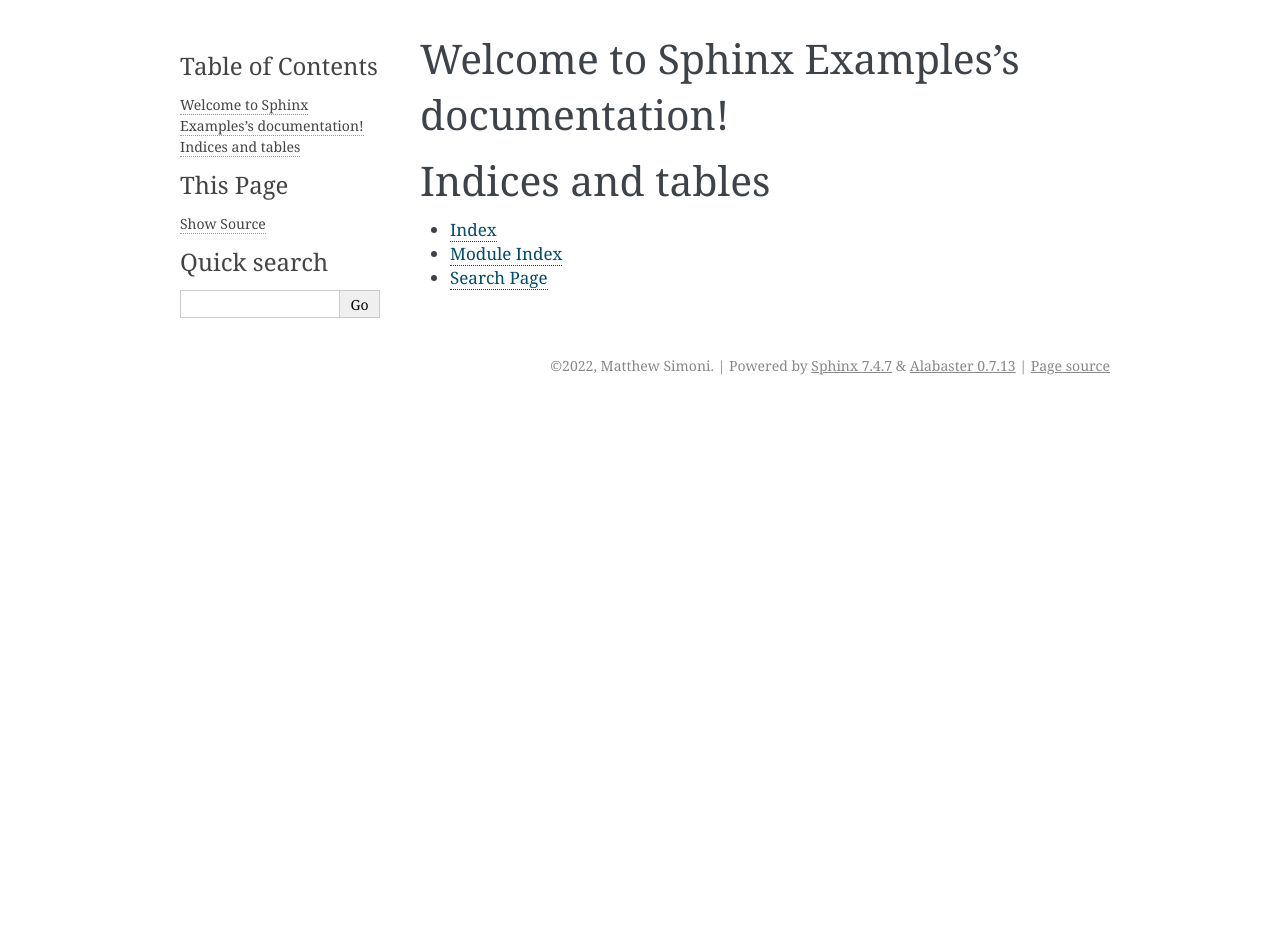
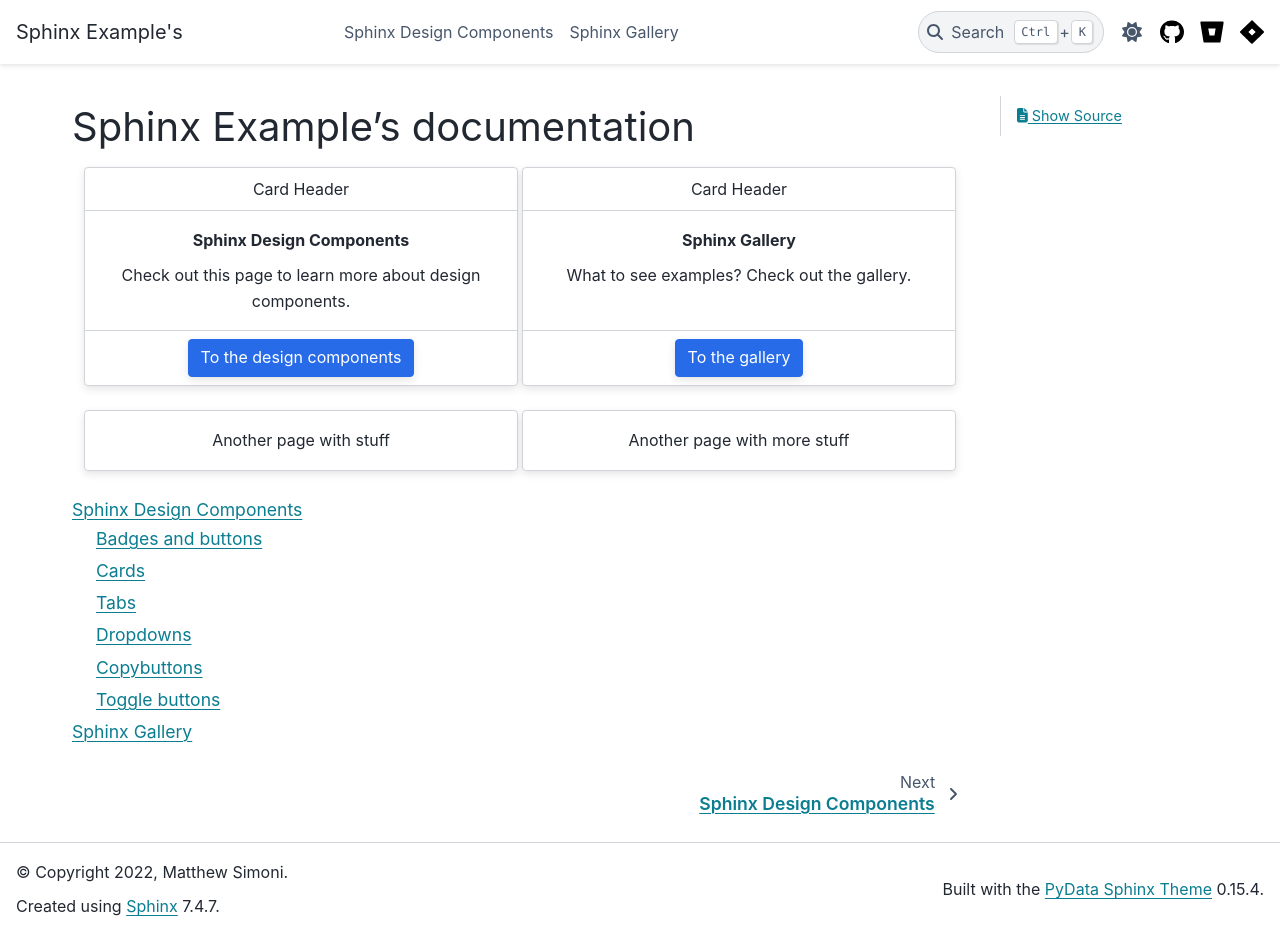
Before and after one commit to msimoni18/sphinx-examples, a Sphinx documentation site: the page built from doc/source/index.rst, in a window 1280 px wide and 935 px high. Built offline with Sphinx 7.4.7 and the PyData theme 0.15.4, drawn with Linux system fonts in a browser that asks for light colours.

Commit message:
adde examples for grid on main page and design components page

```diff
--- a/doc/source/conf.py
+++ b/doc/source/conf.py
@@ -10,14 +10,14 @@
 # add these directories to sys.path here. If the directory is relative to the
 # documentation root, use os.path.abspath to make it absolute, like shown here.
 #
-# import os
-# import sys
+import os
+import sys
 # sys.path.insert(0, os.path.abspath('.'))
 
 
 # -- Project information -----------------------------------------------------
 
-project = 'Sphinx Examples'
+project = "Sphinx Example's"
 copyright = '2022, Matthew Simoni'
 author = 'Matthew Simoni'
 
@@ -30,7 +30,24 @@
 # Add any Sphinx extension module names here, as strings. They can be
 # extensions coming with Sphinx (named 'sphinx.ext.*') or your custom
 # ones.
+sys.path.insert(0, os.path.abspath('../sphinxext'))
+
 extensions = [
+    'sphinx.ext.autodoc',
+    'sphinx.ext.autosummary',
+    'sphinx.ext.coverage',
+    'sphinx.ext.doctest',
+    'sphinx.ext.ifconfig',
+    'sphinx.ext.intersphinx',
+    # 'sphinx.ext.linkcode',
+    'sphinx.ext.mathjax',
+    'sphinx.ext.viewcode',
+    'sphinx.ext.todo',
+    'sphinx_copybutton',
+    'sphinx_design',
+    'sphinx_togglebutton',
+    'sphinx_gallery',
+    'nbsphinx'
 ]
 
 # Add any paths that contain templates here, relative to this directory.
@@ -39,7 +56,7 @@
 # List of patterns, relative to source directory, that match files and
 # directories to ignore when looking for source files.
 # This pattern also affects html_static_path and html_extra_path.
-exclude_patterns = []
+exclude_patterns = ['_build', 'Thumbs.db', '.DS_Store', '**.ipynb_checkpoints']
 
 
 # -- Options for HTML output -------------------------------------------------
@@ -47,9 +64,71 @@
 # The theme to use for HTML and HTML Help pages.  See the documentation for
 # a list of builtin themes.
 #
-html_theme = 'alabaster'
+html_theme = 'pydata_sphinx_theme'
+html_sourcelink_suffix = ""
+
+html_theme_options = {
+    'navbar_start': ['navbar-logo'], # default
+    'navbar_center': ['navbar-nav'], # default
+    'navbar_end': ['theme-switcher', 'navbar-icon-links'],
+    'navbar_align': 'content', # default, content/left/right
+    'page_sidebar_items': ['page-toc', 'edit-this-page', 'sourcelink'], # default
+    'show_prev_next': True, # default
+    'footer_items': ['copyright', 'sphinx-version'], # default
+    'show_nav_level': 2, # default
+    'navigation_depth': 2, # default
+    'collapse_navigation': False, # default
+    'show_toc_level': 2, # default
+    'external_links': [],
+    'header_links_before_dropdown': 4, # default
+    'icon_links': [
+        {
+            'name': 'GitHub',
+            'url': 'https://github.com',
+            'icon': '_static/github-light.svg',
+            'type': 'local'
+        },
+        {
+            'name': 'BitBucket',
+            'url': 'https://bitbucket.com',
+            'icon': '_static/bitbucket-light.svg',
+            'type': 'local'
+        },
+        {
+            'name': 'Jira',
+            'url': 'https://jira.com',
+            'icon': '_static/jira-light.svg',
+            'type': 'local'
+        },
+    ],
+    # Overrides html_logo settings. Falls back to
+    # html_logo if only one of the light or dark
+    # variants is provided.
+    'logo': {
+        'text': "Sphinx Example's",
+        # 'image_light': 'logo-light.svg',
+        # 'image_dark': 'logo-dark.svg'
+    }
+}
+
+# html_sidebars = {}
+
+html_context = {
+    'default_mode': 'light'
+}
 
 # Add any paths that contain custom static files (such as style sheets) here,
 # relative to this directory. They are copied after the builtin static files,
 # so a file named "default.css" will overwrite the builtin "default.css".
 html_static_path = ['_static']
+
+html_css_files = []
+
+# Name of an image file (within the static path) to use
+# as favicon of the docs. This file should be a Windows icon
+# file (.ico) being 16x16 or 32x32 pixels large.
+html_favicon = ''
+
+# Name of an image file (relative to this directory) to
+# place at the top of the sidebar.
+html_logo = ''
--- /dev/null
+++ b/doc/source/design.rst
@@ -0,0 +1,226 @@
+.. INSPIRED FROM pydata-sphinx-theme documentation
+
+.. _sphinx-design-components-page:
+
+========================
+Sphinx Design Components
+========================
+
+Below you can find some examples of the components created with
+the :code:`sphinx-design` extension.
+
+.. seealso::
+
+   For more about how to use these extensions, see
+   the `sphinx-design` documentation.
+
+.. _badges-buttons:
+
+Badges and buttons
+==================
+
+Here are some of the available badges:
+:bdg-primary:`primary`
+:bdg-secondary:`secondary`
+:bdg-success:`success`
+:bdg-primary-line:`primary outline`
+:bdg-secondary-line:`secondary outline`
+:bdg-success-line:`success outline`
+
+Here are some buttons, also using semantic color names. **Note:**
+in this theme, ``info`` is defined to be the same color as ``primary``,
+and ``warning`` is the same color as ``secondary``. If in your site's
+custom CSS file you override the CSS custom properties ``--pst-color-*``
+(where ``*`` is one of the semantic color names, e.g., ``primary``, ``danger``,
+etc), badges and buttons will automatically use the custom color.
+
+.. grid:: auto
+
+    .. grid-item::
+
+        .. button-ref:: badges-buttons
+            :ref-type: ref
+            :color: info
+            :shadow:
+
+            Info
+
+    .. grid-item::
+
+        .. button-ref:: badges-buttons
+            :ref-type: ref
+            :color: warning
+            :shadow:
+
+            Warning
+
+    .. grid-item::
+
+        .. button-ref:: badges-buttons
+            :ref-type: ref
+            :color: danger
+            :shadow:
+
+            Danger
+
+    .. grid-item::
+
+        .. button-ref:: badges-buttons
+            :ref-type: ref
+            :color: muted
+            :shadow:
+
+            Muted
+
+Cards
+=====
+
+.. grid::
+
+    .. grid-item-card:: Only heading
+
+    .. grid-item-card::
+
+        Only body.
+
+        But with multiple text paragraphs.
+
+    .. grid-item-card:: Heading and body
+
+        Content of the third card.
+
+        :bdg-primary:`example`
+
+.. grid::
+
+    .. grid-item-card:: A card with a dropdown menu
+
+        .. dropdown:: :fa:`eye,mr-1` third card
+
+            Hidden content
+
+    .. grid-item-card:: A clickable card
+        :link: https://example.com
+
+.. grid::
+
+    .. grid-item-card::
+
+        panel 1 header
+        ^^^^^^^^^^^^^^
+        panel 1 content
+        more content
+        ++++++++++++++
+        panel 1 footer
+
+    .. grid-item-card::
+
+        panel 2 header
+        ^^^^^^^^^^^^^^
+        panel 2 content
+        ++++++++++++++
+        panel 2 footer
+
+
+Tabs
+====
+
+.. tab-set::
+
+    .. tab-item:: c++
+
+        .. code-block:: c++
+
+            int main(const int argc, const char **argv) {
+                return 0;
+            }
+
+    .. tab-item:: python
+
+        .. code-block:: python
+
+            def main():
+                return
+
+    .. tab-item:: java
+
+        .. code-block:: java
+
+            class Main {
+                public static void main(String[] args) {
+                }
+            }
+
+    .. tab-item:: julia
+
+        .. code-block:: julia
+
+            function main()
+            end
+
+    .. tab-item:: fortran
+
+        .. code-block:: fortran
+
+            PROGRAM main
+            END PROGRAM main
+
+Dropdowns
+=========
+
+Dropdowns should look similar to admonitions, but clickable.
+See the ``sphinx-design`` dropdown documentation for more information.
+
+.. admonition:: An admonition for reference.
+
+    And some admonition content.
+
+.. dropdown::
+
+   And with no title and some content!
+
+.. dropdown:: With a title
+
+   And some content!
+
+.. dropdown:: With a title
+   :icon: unlock
+
+   And some content and an icon!
+
+.. dropdown:: A primary title and color
+   :color: primary
+   :icon: unlock
+
+   And some content!
+
+.. dropdown:: A secondary title and color
+   :color: secondary
+   :icon: unlock
+
+   And some content!
+
+Copybuttons
+===========
+
+``sphinx-copybutton`` adds a copy button to each of your code cells.
+You can see it in action by hovering over the code cell below:
+
+.. code-block:: python
+
+    print("A copybutton in the top-right!")
+
+Toggle buttons
+==============
+
+``sphinx-togglebutton`` allows you to convert admonitions into
+toggle-able elements.
+
+.. admonition:: Click me to toggle!
+   :class: dropdown
+
+   This will be hidden until a click!
+
+.. toggle::
+
+    A standalone toggle button!
--- a/doc/source/index.rst
+++ b/doc/source/index.rst
@@ -3,18 +3,62 @@
    You can adapt this file completely to your liking, but it should at least
    contain the root `toctree` directive.
 
-Welcome to Sphinx Examples's documentation!
-===========================================
+Sphinx Example's documentation
+==============================
+
+.. grid:: 2
+   :gutter: 1
+
+   .. grid-item-card:: Sphinx Design Components
+      :text-align: center
+
+      Card Header
+      ^^^^^^^^^^^
+
+      Check out this page to learn more about design
+      components.
+
+      +++
+
+      .. button-ref:: sphinx-design-components-page
+            :ref-type: ref
+            :color: info
+            :shadow:
+
+            To the design components
+
+   .. grid-item-card:: Sphinx Gallery
+      :text-align: center
+
+      Card Header
+      ^^^^^^^^^^^
+
+      What to see examples? Check out the gallery.
+
+      +++
+
+      .. button-ref:: sphinx-gallery-page
+            :ref-type: ref
+            :color: info
+            :shadow:
+
+            To the gallery
+
+.. grid:: 2
+   :gutter: 1
+
+   .. grid-item-card::
+      :text-align: center
+
+      Another page with stuff
+
+   .. grid-item-card::
+      :text-align: center
+
+      Another page with more stuff
 
 .. toctree::
    :maxdepth: 2
-   :caption: Contents:
 
-
-
-Indices and tables
-==================
-
-* :ref:`genindex`
-* :ref:`modindex`
-* :ref:`search`
+   design
+   gallery
--- a/requirements.txt
+++ b/requirements.txt
@@ -2,7 +2,7 @@
 pydata-sphinx-theme
 nbsphinx
 sphinx-copybutton
-sphinx-panels
+sphinx-design
 sphinx-togglebutton
 sphinx-tabs
 sphinx-gallery
```
Also changed, not shown: doc/source/gallery.rst (added, +13 -0 lines), doc/source/_static/bitbucket-dark.svg (added), doc/source/_static/bitbucket-light.svg (added), doc/source/_static/github-dark.svg (added), doc/source/_static/github-light.svg (added), doc/source/_static/jira-dark.svg (added), doc/source/_static/jira-light.svg (added).
